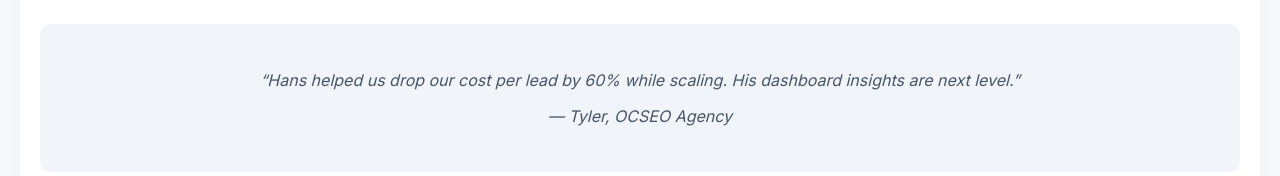
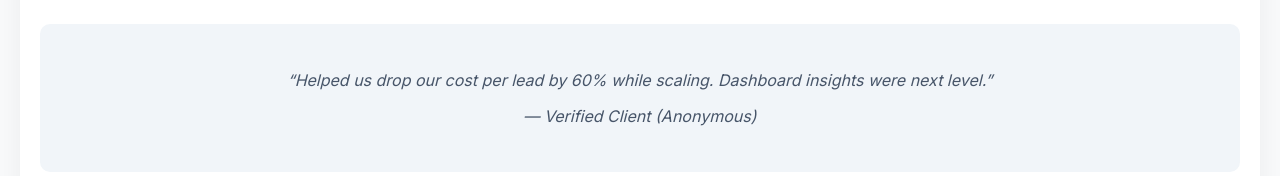
Before and after one commit to Lhb-websites/didactic-octo-invention-whyus-zed, a plain HTML site: page index.html in a window 1280 px wide. Shown: the part 1167-1343 px from the top of the page. Drawn offline with Linux system fonts and the light colour scheme.

Commit message:
Update index.html

```diff
--- a/index.html
+++ b/index.html
@@ -182,9 +182,9 @@
     </table>
 
     <div class="testimonial">
-      <p>“Hans helped us drop our cost per lead by 60% while scaling. His dashboard insights are next level.”</p>
-      <p>— Tyler, OCSEO Agency</p>
-    </div>
+  <p>“Helped us drop our cost per lead by 60% while scaling. Dashboard insights were next level.”</p>
+  <p>— Verified Client (Anonymous)</p>
+</div>
 
     <div style="text-align: center;">
       <p style="margin-top: 50px; font-size: 20px; font-weight: 600;">📊 Tired of freelancers who only know surface-level PPC?</p>
```
